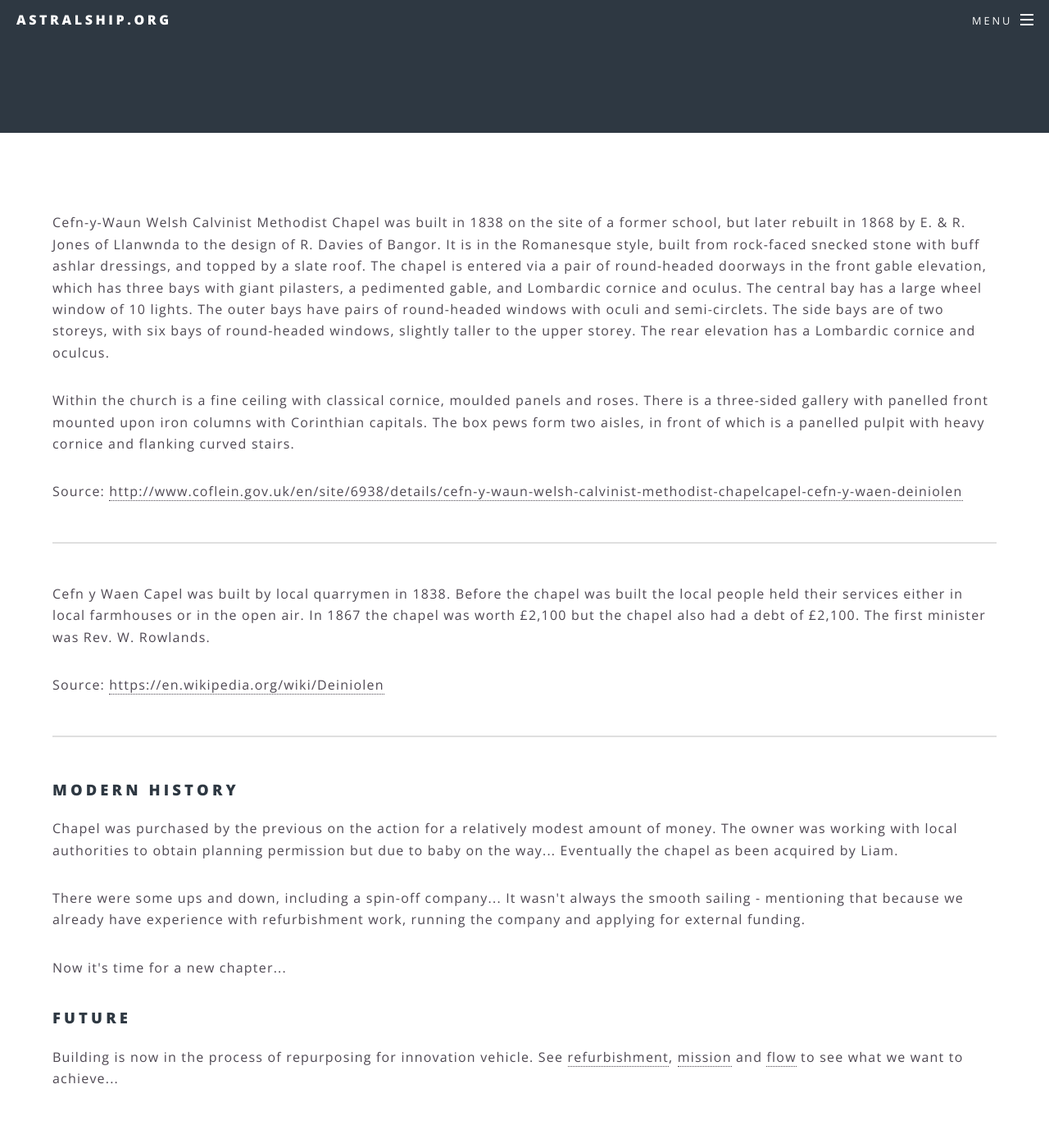
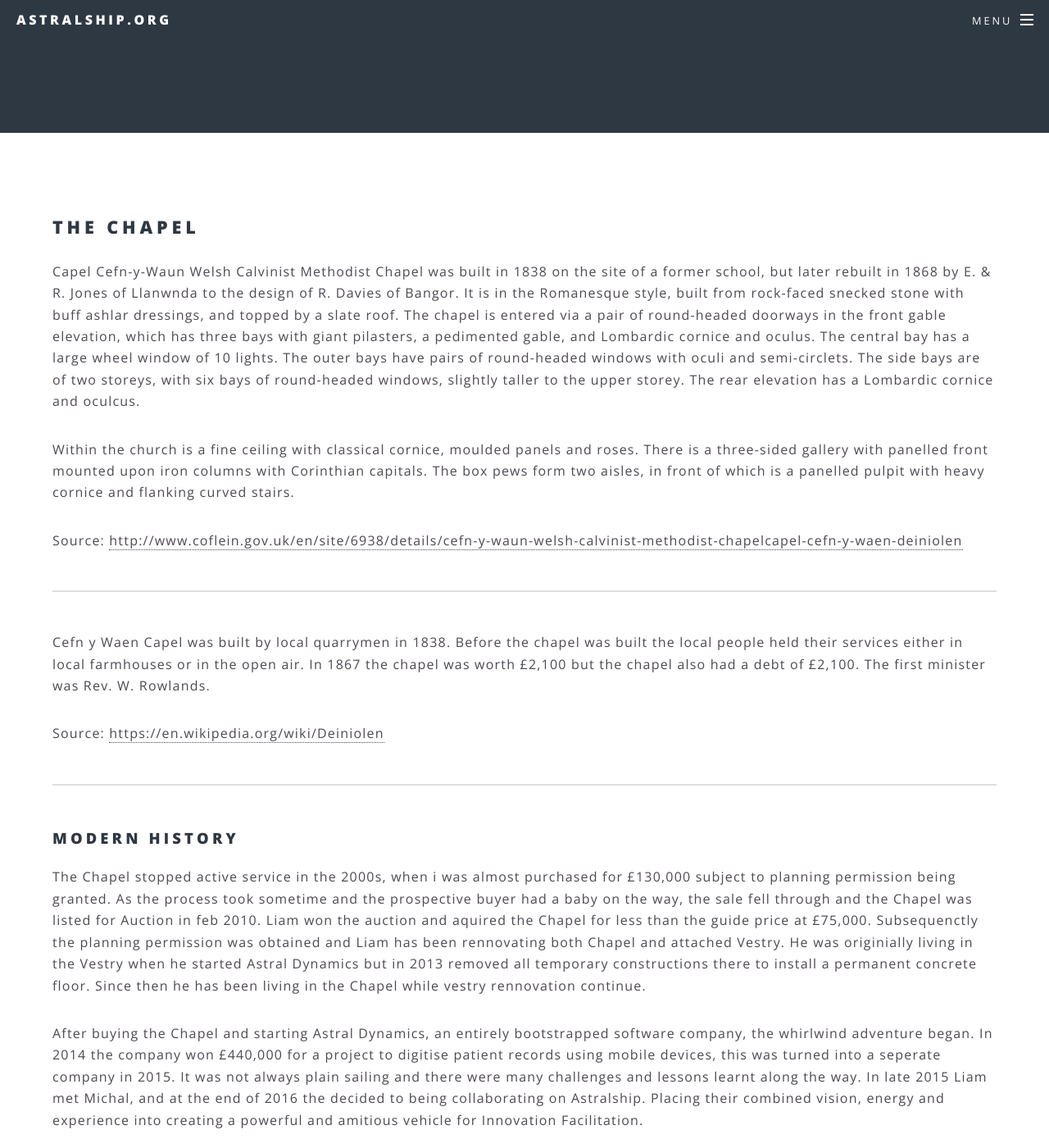
Before and after one commit to astralship/astralship.github.io, a Jekyll site: the page built from history.html, in a window 1280 px wide and 1400 px high, scrolled down 231 px. Shown: the whole window at 82% size. Built offline with Jekyll 4.4.1, drawn with Linux system fonts in a browser that asks for light colours; comment, search, counter and statistics services are not loaded; some of the changed text lies outside the part shown.

Commit message:
history fixes

```diff
--- a/history.html
+++ b/history.html
@@ -5,7 +5,9 @@ subtitle: Built in 1838
 order: 500000
 ---
 
-<p>Cefn-y-Waun Welsh Calvinist Methodist Chapel was built in 1838 on the site of a former school, but later rebuilt in 1868 by E. & R. Jones of Llanwnda to the design of R. Davies of Bangor. It is in the Romanesque style, built from rock-faced snecked stone with buff ashlar dressings, and topped by a slate roof. The chapel is entered via a pair of round-headed doorways in the front gable elevation, which has three bays with giant pilasters, a pedimented gable, and Lombardic cornice and oculus. The central bay has a large wheel window of 10 lights. The outer bays have pairs of round-headed windows with oculi and semi-circlets. The side bays are of two storeys, with six bays of round-headed windows, slightly taller to the upper storey. The rear elevation has a Lombardic cornice and oculcus.</p>
+<h2>The Chapel</h2>
+
+<p>Capel Cefn-y-Waun Welsh Calvinist Methodist Chapel was built in 1838 on the site of a former school, but later rebuilt in 1868 by E. & R. Jones of Llanwnda to the design of R. Davies of Bangor. It is in the Romanesque style, built from rock-faced snecked stone with buff ashlar dressings, and topped by a slate roof. The chapel is entered via a pair of round-headed doorways in the front gable elevation, which has three bays with giant pilasters, a pedimented gable, and Lombardic cornice and oculus. The central bay has a large wheel window of 10 lights. The outer bays have pairs of round-headed windows with oculi and semi-circlets. The side bays are of two storeys, with six bays of round-headed windows, slightly taller to the upper storey. The rear elevation has a Lombardic cornice and oculcus.</p>
 
 <p>
 Within the church is a fine ceiling with classical cornice, moulded panels and roses. There is a three-sided gallery with panelled front mounted upon iron columns with Corinthian capitals. The box pews form two aisles, in front of which is a panelled pulpit with heavy cornice and flanking curved stairs.</p>
@@ -22,12 +24,12 @@ Within the church is a fine ceiling with classical cornice, moulded panels and r
 
 <h3>Modern history</h3>
 
-<p>Chapel was purchased by the previous on the action for a relatively modest amount of money. The owner was working with local authorities to obtain planning permission but due to baby on the way... Eventually the chapel as been acquired by Liam.</p>
+<p>The Chapel stopped active service in the 2000s, when i was almost purchased for £130,000 subject to planning permission being granted. As the process took sometime and the prospective buyer had a baby on the way, the sale fell through and the Chapel was listed for Auction in feb 2010. Liam won the auction and aquired the Chapel for less than the guide price at £75,000. Subsequenctly the planning permission was obtained and Liam has been rennovating both Chapel and attached Vestry. He was originially living in the Vestry when he started Astral Dynamics but in 2013 removed all temporary constructions there to install a permanent concrete floor. Since then he has been living in the Chapel while vestry rennovation continue.</p>
 
-<p>There were some ups and down, including a spin-off company... It wasn't always the smooth sailing - mentioning that because we already have experience with refurbishment work, running the company and applying for external funding.</p>
+<p>After buying the Chapel and starting Astral Dynamics, an entirely bootstrapped software company, the whirlwind adventure began. In 2014 the company won £440,000 for a project to digitise patient records using mobile devices, this was turned into a seperate company in 2015. It was not always plain sailing and there were many challenges and lessons learnt along the way. In late 2015 Liam met Michal, and at the end of 2016 the decided to being collaborating on Astralship. Placing their combined vision, energy and experience into creating a powerful and amitious vehicle for Innovation Facilitation. </p>
 
-<p>Now it's time for a new chapter...</p>
+<p>Now a new Chapter is begining...</p>
 
 
 <h3>Future</h3>
-<p>Building is now in the process of repurposing for innovation vehicle. See <a href="refurbishment">refurbishment</a>, <a href="mission">mission</a> and <a href="flow">flow</a> to see what we want to achieve...</p>
+<p>The Building is now in the process of being repurposed as an innovation vehicle. See <a href="refurbishment">refurbishment</a>, <a href="mission">mission</a> and <a href="flow">flow</a> to see what we want to achieve...</p>
```
